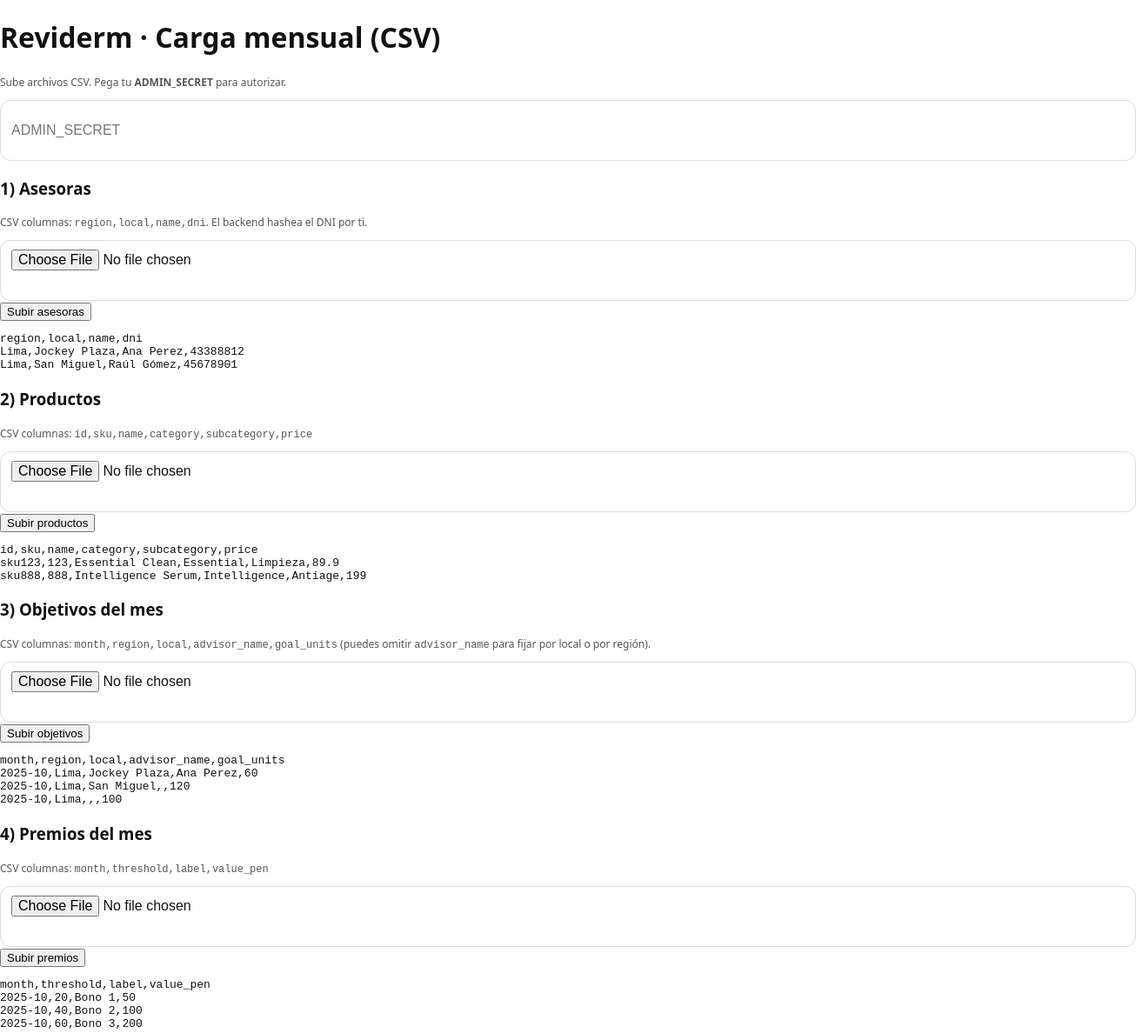
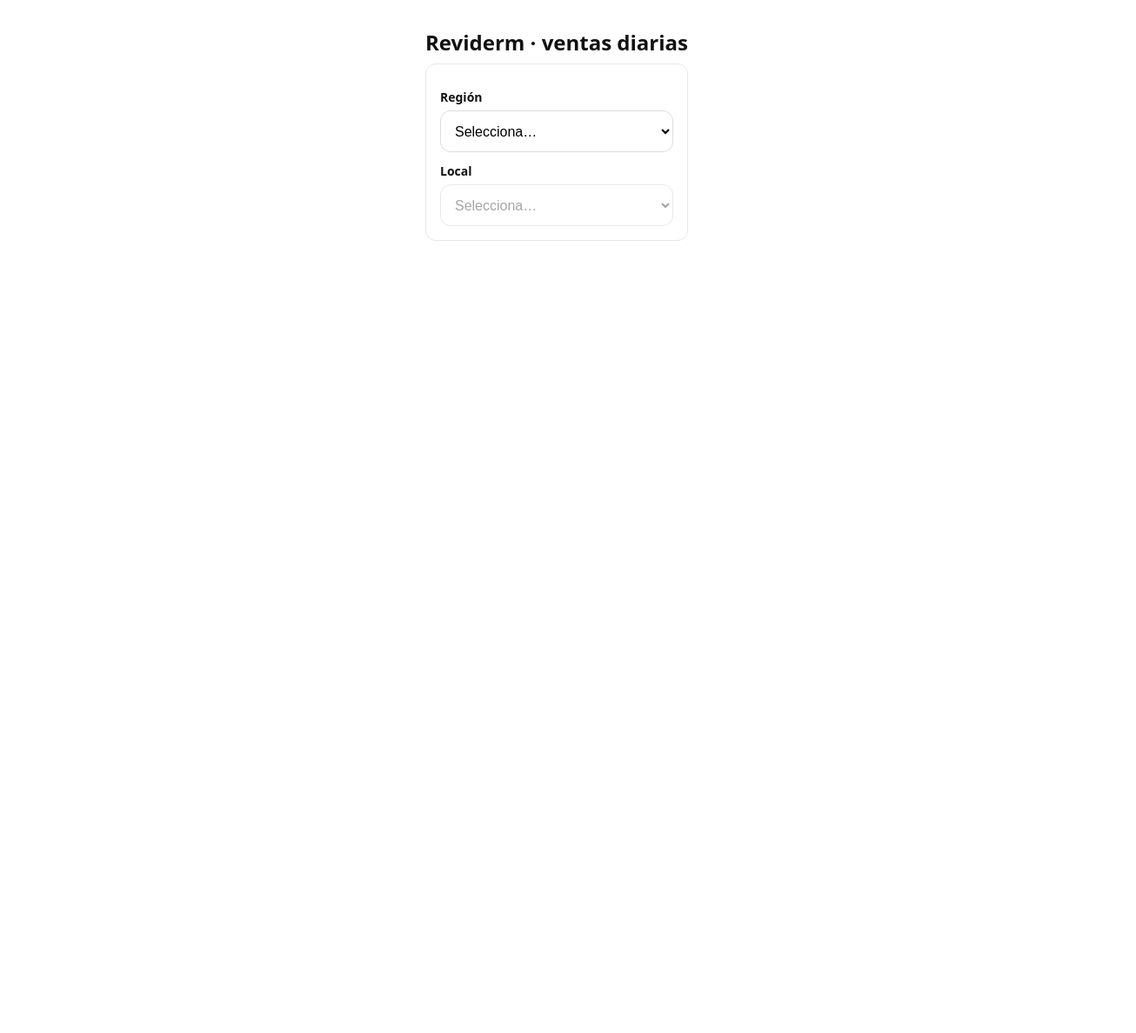
Before and after one commit to rvegagit/revincentivos-backend, a website: page admin/index.html in a window 1280 px wide. Shown: the whole page at 87% size, 1306 px wide, since content can reach past the window. After the commit the page ends 800 px from the top, so only its background shows below. Drawn offline with Linux system fonts and the light colour scheme.

Commit message:
Update index.html

```diff
--- a/admin/index.html
+++ b/admin/index.html
@@ -1,96 +1,136 @@
 <!doctype html>
 <html lang="es">
 <head>
+  <meta charset="utf-8">
+  <title>Reviderm · ventas diarias</title>
   <meta name="viewport" content="width=device-width, initial-scale=1, maximum-scale=1, viewport-fit=cover">
-<meta name="format-detection" content="telephone=no">
-<style>
-  :root{ --berry:#7c003d; }
-  html,body{ margin:0; }
-  body{ font-family:system-ui,-apple-system,Segoe UI,Roboto,Ubuntu; color:#111; background:#fff; }
-  /* La pantalla de login debe poder desplazarse en móviles */
-  #screen-login{ min-height:100dvh; overflow:auto; display:flex; }
-  .container{ width:100%; max-width:720px; margin:0 auto; padding:16px; }
-  .login-card{ background:#fff; border:1px solid #eee; border-radius:12px; padding:16px; }
+  <meta name="format-detection" content="telephone=no">
+  <link rel="manifest" href="manifest.webmanifest">
+  <meta name="theme-color" content="#7c003d">
 
-  /* Formulario 100% ancho + alto de toque cómodo */
-  label{ display:block; font-weight:600; font-size:14px; margin:12px 0 6px; }
-  select, input{
-    width:100%; height:48px; font-size:16px; /* 16px evita zoom de iOS */
-    border:1px solid #ddd; border-radius:12px; padding:10px 12px; background:#fff;
-    appearance:auto; -webkit-appearance:menulist;
-  }
-  /* Botón grande, berry + letras blancas */
-  .btn{ width:100%; height:48px; border:none; border-radius:12px; background:var(--berry); color:#fff; font-weight:700; cursor:pointer; }
+  <style>
+    :root{
+      --berry:#7c003d;
+      --berry-700:#640331;
+      --green:#16a34a;           /* actual */
+      --green-strong:#079455;    /* borde grueso */
+      --plomo:#9ca3af;           /* pasado (gris) */
+      --bg:#ffffff;
+      --text:#111111;
+      --muted:#555555;
+      --pill:#f3f4f6;
+      --border:#e5e7eb;
+    }
+    *{box-sizing:border-box}
+    html,body{margin:0;background:var(--bg);color:var(--text);font-family:system-ui,-apple-system,Segoe UI,Roboto,Ubuntu}
+    .container{max-width:960px;margin:0 auto;padding:16px}
+    .hidden{display:none !important}
+    .row{display:flex;gap:12px;align-items:center;flex-wrap:wrap}
+    .space{height:12px}
+    .small{font-size:12px;color:var(--muted)}
+    .title{font-weight:800}
+    .card{border:1px solid var(--border);border-radius:12px;background:#fff}
 
-  /* Pequeñas utilidades */
-  .small{ color:#555; font-size:12px; }
-  .mt{ margin-top:12px; }
-</style>
+    /* Botones */
+    .btn{
+      background:var(--berry);color:#fff;border:none;border-radius:12px;
+      padding:12px 14px;font-weight:800;cursor:pointer;line-height:1;user-select:none
+    }
+    .btn:active{transform:translateY(1px)}
+    .btn.small{padding:8px 10px;border-radius:10px;font-weight:700}
+    .btn.tab{background:#fff;color:var(--berry);border:1px solid var(--berry)}
+    .btn.tab.active{background:var(--berry);color:#fff}
+    .btn.add{background:var(--berry);color:#fff}      /* “Añadir” en berry con letras blancas */
+    .btn.remove{background:var(--berry);color:#fff}   /* “Quitar” letras blancas */
+    .btn.outline{background:#fff;color:var(--berry);border:1px solid var(--berry)}
+    .btn.full{width:100%;height:48px}
+
+    /* Header */
+    header{
+      background:var(--berry);
+      color:#fff;
+      position:sticky;top:0;z-index:10
+    }
+    header .inner{display:flex;justify-content:space-between;align-items:center;gap:8px;padding:12px 16px}
+    header .title{font-size:16px;font-weight:800}
+    header .badge{font-size:12px;background:rgba(255,255,255,.15);padding:6px 8px;border-radius:999px}
+
+    /* Login */
+    #screen-login{min-height:100dvh;display:flex;align-items:flex-start}
+    .login-card{padding:16px}
+    label{display:block;font-weight:700;font-size:14px;margin:12px 0 6px}
+    select,input{
+      width:100%;height:48px;font-size:16px;border:1px solid #ddd;border-radius:12px;padding:10px 12px;background:#fff;
+      appearance:auto;-webkit-appearance:menulist
+    }
+
+    /* Tabs cat/subcat + productos */
+    #cat-buttons, #subcat-buttons{display:flex;gap:8px;flex-wrap:wrap}
+    #product-buttons{display:grid;grid-template-columns:repeat(auto-fit,minmax(220px,1fr));gap:12px}
+    .pill{display:inline-block;background:var(--pill);border:1px solid var(--border);padding:6px 10px;border-radius:999px;font-size:12px;color:#111}
+
+    /* Carrito */
+    #cart{padding:12px}
+    #cart-list > .line{display:flex;justify-content:space-between;align-items:center;padding:8px;border:1px solid var(--border);border-radius:10px;margin:8px 0}
+    #cart-total{font-weight:800}
+
+    /* Progreso */
+    .progress-wrap{padding:16px}
+    .bar-outer{height:12px;background:#f3f4f6;border-radius:999px;overflow:hidden;border:1px solid var(--border)}
+    .bar-inner{height:100%;width:0;background:linear-gradient(90deg,#22c55e,#16a34a)}
+    .goal-line{font-size:13px;color:#374151}
+    .big{font-size:18px;font-weight:800}
+
+    /* Premios del mes */
+    #rewards{padding:16px}
+    .rewards-wrap{display:grid;grid-template-columns:repeat(auto-fit,minmax(220px,1fr));gap:12px}
+    .reward{
+      border:2px solid var(--border);border-radius:12px;padding:12px;position:relative;background:#fff
+    }
+    .reward .label{font-weight:800}
+    .reward .sub{font-size:12px;color:#374151;margin-top:6px}
+    .reward.past{
+      color:#6b7280;background:#f9fafb;border-color:#e5e7eb;filter:grayscale(100%);opacity:.8  /* plomo */
+    }
+    .reward.current{
+      border-width:3px;border-color:var(--green-strong);box-shadow:0 0 0 3px rgba(22,163,74,.15)
+    }
+    .here{
+      position:absolute;right:8px;top:8px;background:#dcfce7;color:#065f46;border:2px solid var(--green-strong);border-radius:999px;
+      padding:4px 8px;font-size:11px;font-weight:900;text-transform:uppercase
+    }
+
+    /* Layout app */
+    #screen-app .grid{display:grid;grid-template-columns:1.3fr .7fr;gap:12px}
+    @media (max-width:900px){
+      #screen-app .grid{grid-template-columns:1fr}
+    }
+
+    /* Buscador */
+    .search-row{display:flex;gap:8px;align-items:center}
+    .search-row input{flex:1}
+  </style>
 </head>
 <body>
-  <h1>Reviderm · Carga mensual (CSV)</h1>
-  <p class="small">Sube archivos CSV. Pega tu <b>ADMIN_SECRET</b> para autorizar.</p>
-  <div class="row">
-    <input id="secret" placeholder="ADMIN_SECRET">
-  </div>
 
-  <div class="card">
-    <h3>1) Asesoras</h3>
-    <p class="small">CSV columnas: <code>region,local,name,dni</code>. El backend hashea el DNI por ti.</p>
-    <input type="file" id="csv-advisors" accept=".csv">
-    <button onclick="upload('advisors','csv-advisors')">Subir asesoras</button>
-    <pre>region,local,name,dni
-Lima,Jockey Plaza,Ana Perez,43388812
-Lima,San Miguel,Raúl Gómez,45678901</pre>
-  </div>
+  <!-- HEADER -->
+  <header class="hidden" id="app-header">
+    <div class="inner container">
+      <div>
+        <div class="title">Reviderm · ventas diarias</div>
+        <div class="badge" id="store-badge">—</div>
+      </div>
+      <button id="btn-logout" class="btn small">Salir</button>
+    </div>
+  </header>
 
-  <div class="card">
-    <h3>2) Productos</h3>
-    <p class="small">CSV columnas: <code>id,sku,name,category,subcategory,price</code></p>
-    <input type="file" id="csv-products" accept=".csv">
-    <button onclick="upload('products','csv-products')">Subir productos</button>
-    <pre>id,sku,name,category,subcategory,price
-sku123,123,Essential Clean,Essential,Limpieza,89.9
-sku888,888,Intelligence Serum,Intelligence,Antiage,199</pre>
-  </div>
+  <!-- LOGIN -->
+  <section id="screen-login">
+    <div class="container">
+      <h1 style="margin:16px 0 8px">Reviderm · ventas diarias</h1>
+      <div class="card login-card">
+        <label for="login-region">Región</label>
+        <select id="login-region"><option value="">Selecciona…</option></select>
 
-  <div class="card">
-    <h3>3) Objetivos del mes</h3>
-    <p class="small">CSV columnas: <code>month,region,local,advisor_name,goal_units</code> (puedes omitir <code>advisor_name</code> para fijar por local o por región).</p>
-    <input type="file" id="csv-goals" accept=".csv">
-    <button onclick="upload('goals','csv-goals')">Subir objetivos</button>
-    <pre>month,region,local,advisor_name,goal_units
-2025-10,Lima,Jockey Plaza,Ana Perez,60
-2025-10,Lima,San Miguel,,120
-2025-10,Lima,,,100</pre>
-  </div>
-
-  <div class="card">
-    <h3>4) Premios del mes</h3>
-    <p class="small">CSV columnas: <code>month,threshold,label,value_pen</code></p>
-    <input type="file" id="csv-rewards" accept=".csv">
-    <button onclick="upload('rewards','csv-rewards')">Subir premios</button>
-    <pre>month,threshold,label,value_pen
-2025-10,20,Bono 1,50
-2025-10,40,Bono 2,100
-2025-10,60,Bono 3,200</pre>
-  </div>
-
-  <script>
-    async function upload(type, inputId){
-      const f = document.getElementById(inputId).files[0];
-      if(!f){ alert("Selecciona un CSV"); return; }
-      const secret = document.getElementById('secret').value.trim();
-      if(!secret){ alert("Ingresa ADMIN_SECRET"); return; }
-      const text = await f.text();
-      const r = await fetch('/.netlify/functions/admin-import?type='+type, {
-        method:'POST',
-        headers: {'content-type':'text/csv','x-admin-secret': secret},
-        body: text
-      });
-      const j = await r.json().catch(()=>({}));
-      alert(JSON.stringify(j, null, 2));
-    }
-  </script>
-</body>
-</html>
+        <label for="login-local">Local</label>
+        <select id="login-local" disabled><option value="">Selecciona…</option></select>
```
